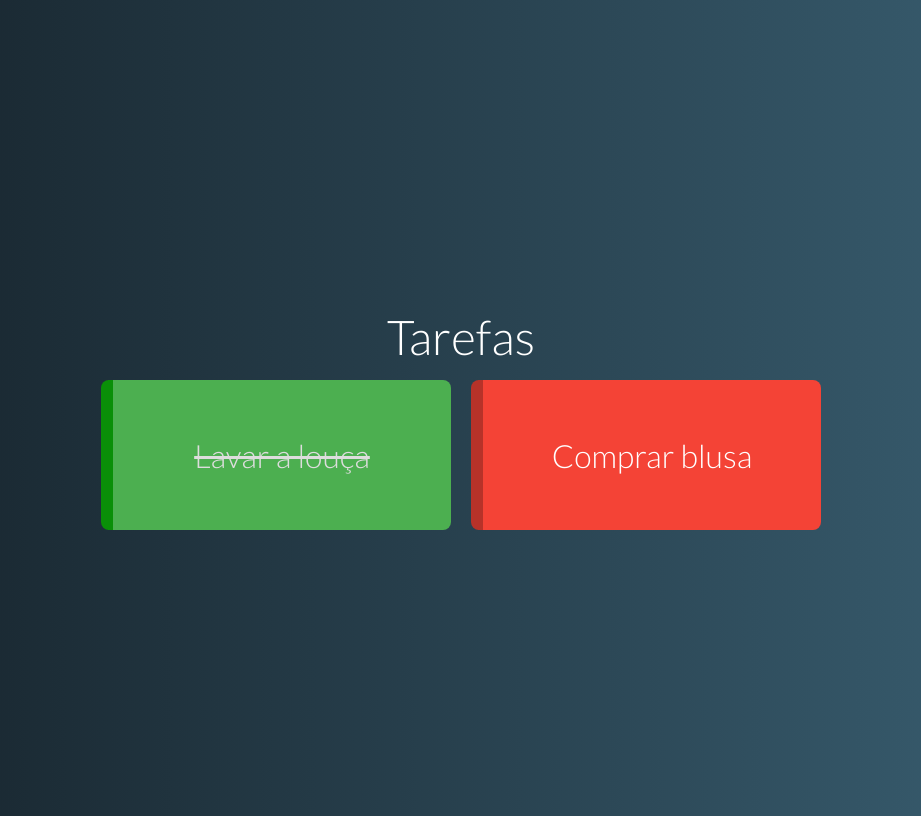
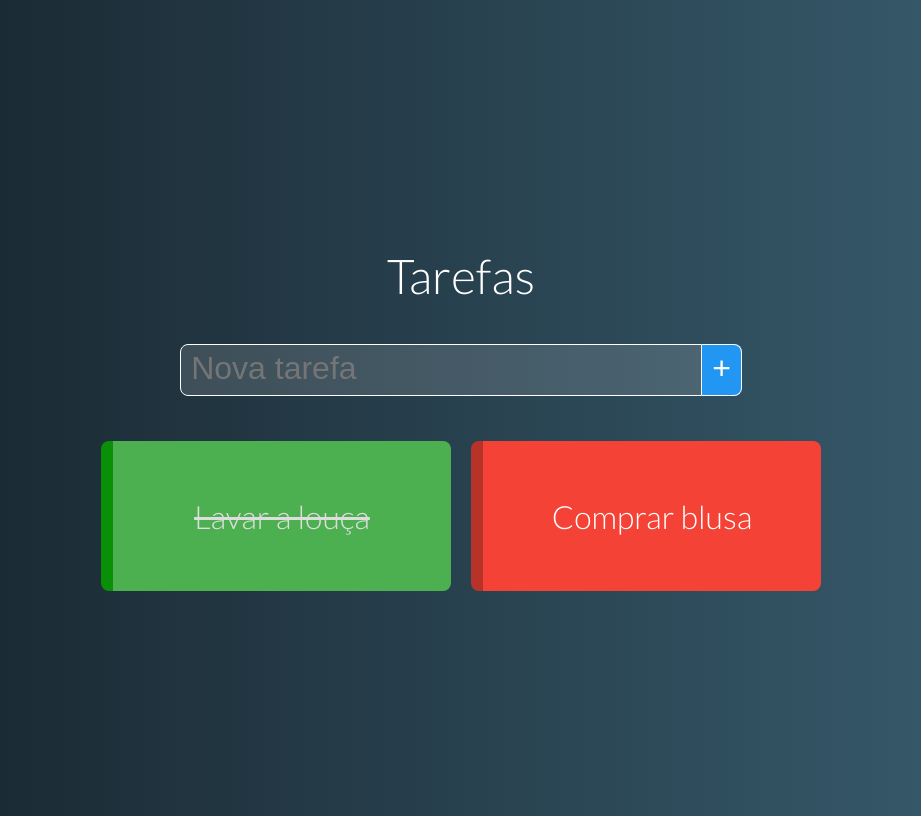
Before and after one commit to kellervmarcelo/todo-list, a Vue app: page / in a window 1280 px wide. Shown: the whole page, without its empty margins (179-1100 px from the left). Built offline with nearby package versions, Linux system fonts and the light colour scheme.

Commit message:
implemented the NewTask component and its funcionalitie

```diff
--- a/src/App.vue
+++ b/src/App.vue
@@ -1,15 +1,17 @@
 <template>
   <div id="app">
     <h1>Tarefas</h1>
+    <NewTask @taskAdded="addTask" />
     <TaskGrid :tasks="tasks" />
   </div>
 </template>
 
 <script>
 import TaskGrid from "./components/TaskGrid.vue";
+import NewTask from "./components/NewTask.vue";
 
 export default {
-  components: { TaskGrid },
+  components: { TaskGrid, NewTask },
   data() {
     return {
       tasks: [
@@ -17,6 +19,19 @@ export default {
         { name: "Comprar blusa", pending: true },
       ],
     };
+  },
+  methods: {
+    addTask(task) {
+      //validação para garantir que não existirão itens iguais na lista
+      const sameName = (t) => t.name === task.name;
+      const reallyNew = this.tasks.filter(sameName).length === 0;
+      if (reallyNew) {
+        this.tasks.push({
+          name: task.name,
+          pending: task.pending || true,
+        });
+      }
+    },
   },
 };
 </script>
--- /dev/null
+++ b/src/components/NewTask.vue
@@ -0,0 +1,56 @@
+<template>
+  <div class="new-task">
+    <input
+      v-model="name"
+      type="text"
+      @keydown.enter="add"
+      class="form-element"
+      placeholder="Nova tarefa"
+    />
+    <button @click="add" class="form-element">+</button>
+  </div>
+</template>
+
+<script>
+export default {
+  data() {
+    return {
+      name: "",
+    };
+  },
+  methods: {
+    add() {
+      this.$emit("taskAdded", { name: this.name });
+      this.name = "";
+    },
+  },
+};
+</script>
+
+<style>
+.new-task {
+  margin: 35px;
+}
+
+.form-element {
+  outline: none;
+  font-size: 2rem;
+  border: 1px solid #fff;
+  padding: 5px 10px 8px;
+  color: #fff;
+}
+
+input.form-element {
+  width: 500px;
+  background: #fff2;
+  border-top-left-radius: 8px;
+  border-bottom-left-radius: 8px;
+}
+
+button.form-element {
+  border-left: none;
+  background-color: #2196f3;
+  border-top-right-radius: 8px;
+  border-bottom-right-radius: 8px;
+}
+</style>
```
